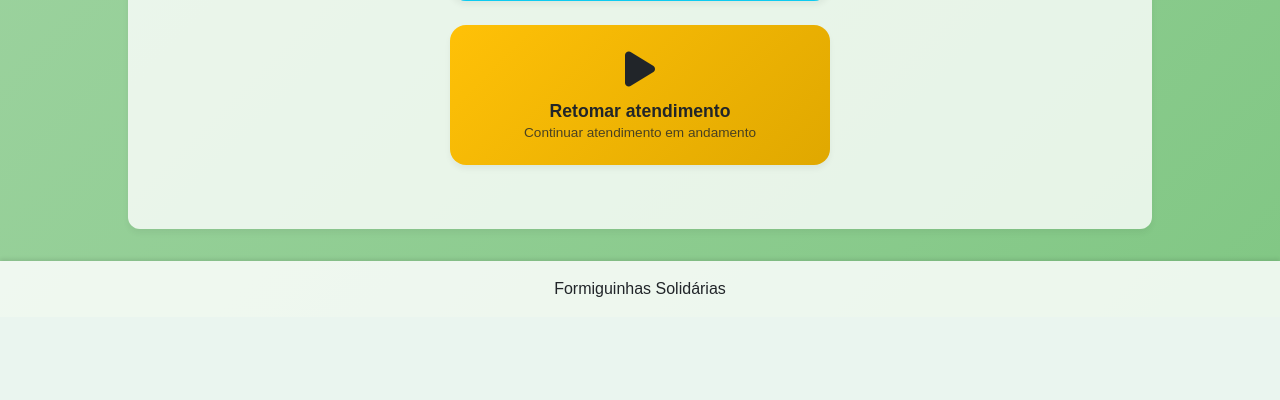
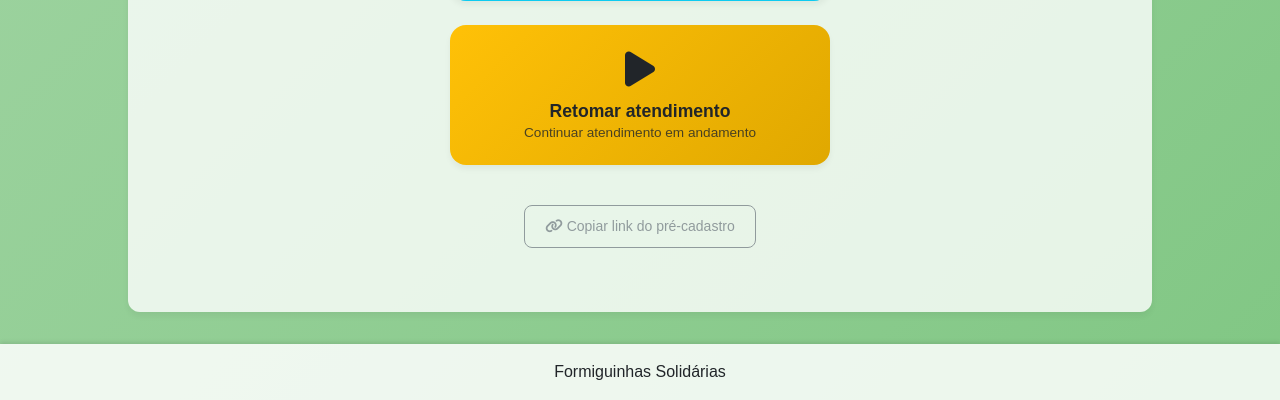
Before and after one commit to silasmendes/appformiguinhasv2, a Flask app: page /menu_atendimento in a window 1280 px wide. Shown: the part 694-1094 px from the top of the page. Before the commit the page ends 991 px from the top, so only its background shows below. Run offline with Flask 3, Linux system fonts and the light colour scheme; the visitor is signed in with stand-in values (Sample User, id 1); parts of the project's set-up code (start-up, migrations or seed data) failed here and were passed over.

Commit message:
Adicionar link do site de pré-cadastro para facilitar compartilhamento

```diff
--- a/app/templates/atendimento/etapa0_menu.html
+++ b/app/templates/atendimento/etapa0_menu.html
@@ -23,6 +23,10 @@
         <span>Retomar atendimento</span>
         <small>Continuar atendimento em andamento</small>
     </a>
+    <button id="btnCopiarLinkPreCadastro" class="btn btn-sm btn-outline-secondary mt-3" style="opacity: 0.7;">
+        <i class="fa-solid fa-link"></i>
+        <span>Copiar link do pré-cadastro</span>
+    </button>
 </div>
 {% if error_msg %}
 <div id="retomar-feedback" class="invalid-feedback d-block text-center mt-3">{{ error_msg }}</div>
@@ -108,6 +112,31 @@
             sessionStorage.removeItem('familia_id');
         });
     }
+
+    // Copiar link do pré-cadastro
+    const btnCopiarLink = document.getElementById('btnCopiarLinkPreCadastro');
+    if (btnCopiarLink) {
+        btnCopiarLink.addEventListener('click', function() {
+            const link = 'https://appformiguinhasprec-cmggekhpgdb9bwhk.brazilsouth-01.azurewebsites.net/';
+            navigator.clipboard.writeText(link).then(function() {
+                // Feedback visual de sucesso
+                const originalHTML = btnCopiarLink.innerHTML;
+                btnCopiarLink.innerHTML = '<i class="fa-solid fa-check"></i> <span>Link copiado!</span>';
+                btnCopiarLink.classList.add('btn-success');
+                btnCopiarLink.classList.remove('btn-outline-secondary');
+
+                setTimeout(function() {
+                    btnCopiarLink.innerHTML = originalHTML;
+                    btnCopiarLink.classList.remove('btn-success');
+                    btnCopiarLink.classList.add('btn-outline-secondary');
+                }, 2000);
+            }).catch(function(err) {
+                console.error('Erro ao copiar link:', err);
+                alert('Não foi possível copiar o link. Por favor, copie manualmente: ' + link);
+            });
+        });
+    }
+
     // eslint-disable-next-line
     window.autoOpenBuscaFamilia = {{ auto_open|tojson }};
 </script>
```
